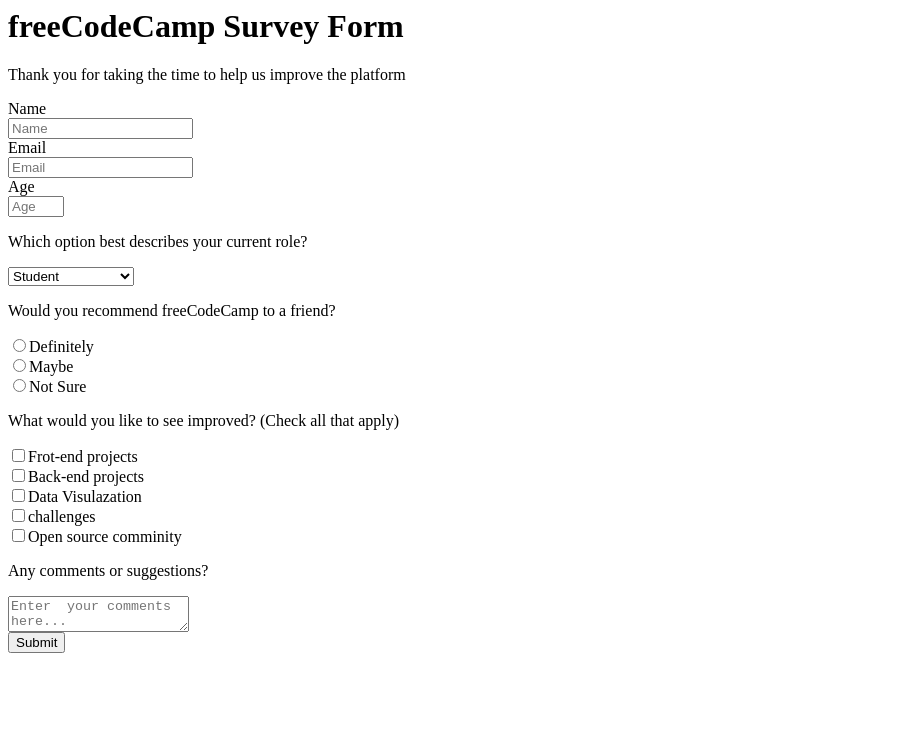
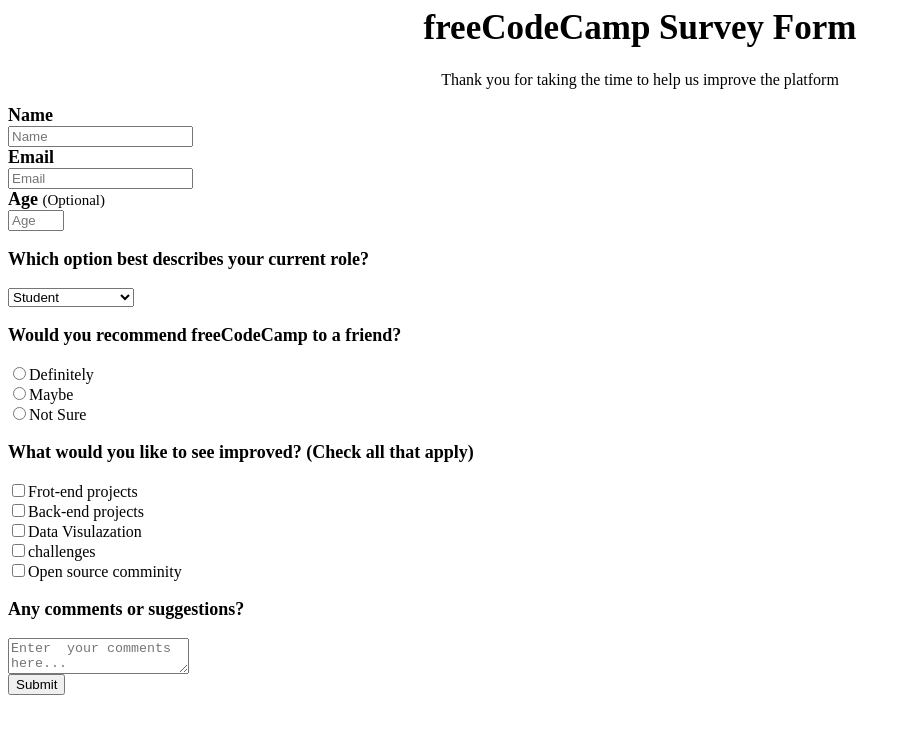
Before and after one commit to yohannesdagnachew/projectmv2, a plain HTML site: page index2.html in a window 1280 px wide. Shown: the whole page, without its empty margins (0-910 px from the left). Drawn offline with Linux system fonts and the light colour scheme.

Commit message:
Update index2.html

```diff
--- a/index2.html
+++ b/index2.html
@@ -1,18 +1,37 @@
 <html>
+  <style>
+    .b1 {
+      font-size: 35px;
+      font-weight: bold;
+      text-align: center;
+    }
+    .b2 {
+      text-align: center;
+    }
+    .b3 {
+      font-size: 18px;
+      font-weight: bold;
+    }
+  </style>
 
   <body>
-    <h1 id="title">freeCodeCamp Survey Form</h1>
-    <p id="description">
+    <h1 class="b1" id="title">freeCodeCamp Survey Form</h1>
+    <p id="description" class="b2">
       Thank you for taking the time to help us improve the platform
     </p>
     <form action="https://www.freecodecamp.org" id="survey-form">
-      <label for="Name" id="name-label">Name</label><br />
+      <label class="b3" for="Name" id="name-label">Name</label><br />
       <input type="text" id="name" required placeholder="Name" /><br />
 
-      <label for="email" id="email-label">Email</label><br />
+      <label class="b3" for="email" id="email-label">Email</label><br />
       <input type="email" id="email" required placeholder="Email" /><br />
 
-      <label for="" id="number-label">Age</label><br />
+      <label class="b3" for="" id="number-label"
+        >Age
+        <span style="font-size: 15px; font-weight: normal"
+          >(Optional)</span
+        ></label
+      ><br />
       <input
         type="number"
         id="number"
@@ -20,7 +39,7 @@
         min="21"
         placeholder="Age"
       /><br />
-      <p>Which option best describes your current role?</p>
+      <p class="b3">Which option best describes your current role?</p>
       <select id="dropdown">
         <option>Student</option>
         <option>Full Time Job</option>
@@ -28,7 +47,7 @@
         <option>Prefer not to say</option>
         <option>Others</option>
       </select>
-      <p>Would you recommend freeCodeCamp to a friend?</p>
+      <p class="b3">Would you recommend freeCodeCamp to a friend?</p>
       <input type="radio" name="reco" id="radio1" /><label
         for="radio1"
         id="lblRadio1"
@@ -45,7 +64,9 @@
         >Not Sure</label
       ><br />
 
-      <p>What would you like to see improved? (Check all that apply)</p>
+      <p class="b3">
+        What would you like to see improved? (Check all that apply)
+      </p>
       <input type="checkbox" name="reco1" id="checkbox1" /><label
         for="reco1"
         id="lbchekbox1"
@@ -71,7 +92,7 @@
         id="lbchekbox5"
         >Open source comminity</label
       ><br />
-      <p>Any comments or suggestions?</p>
+      <p class="b3">Any comments or suggestions?</p>
       <textarea placeholder="Enter  your comments here..."></textarea><br />
       <button id="submit">Submit</button>
     </form>
```
